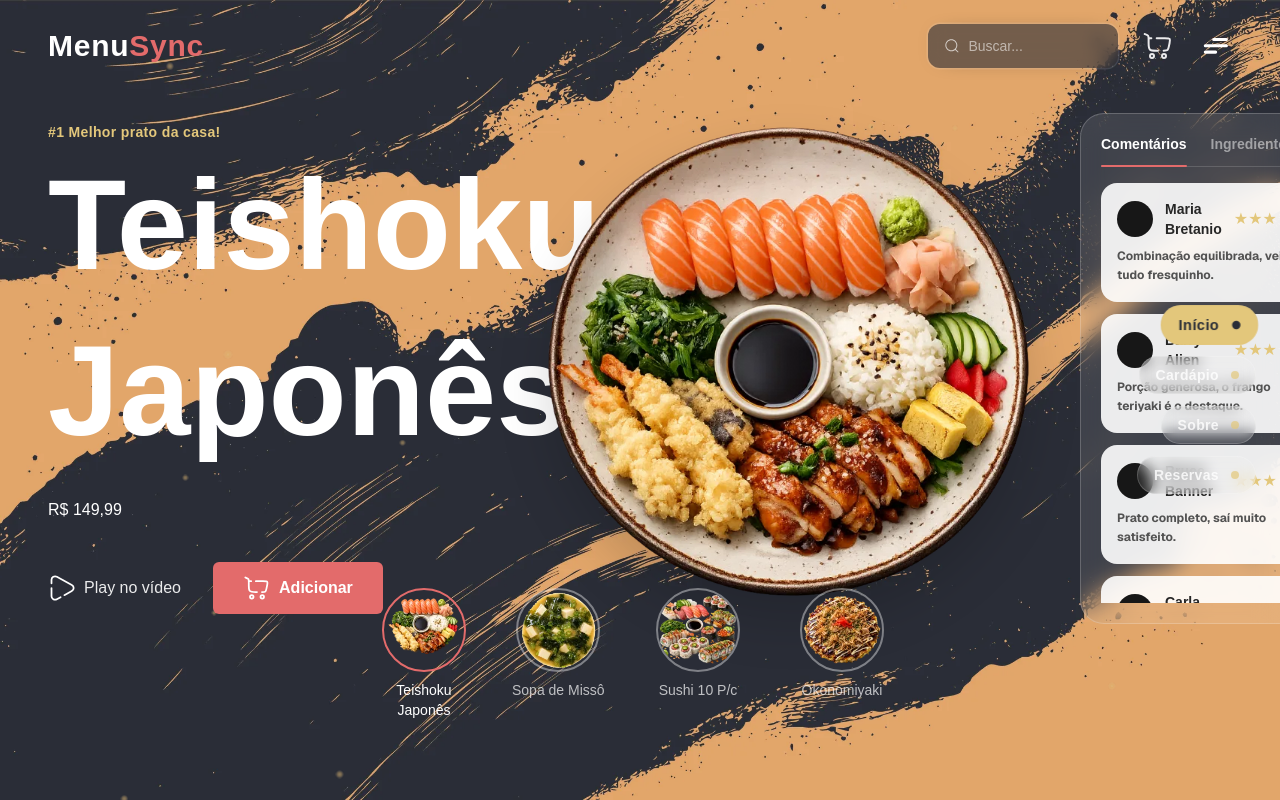
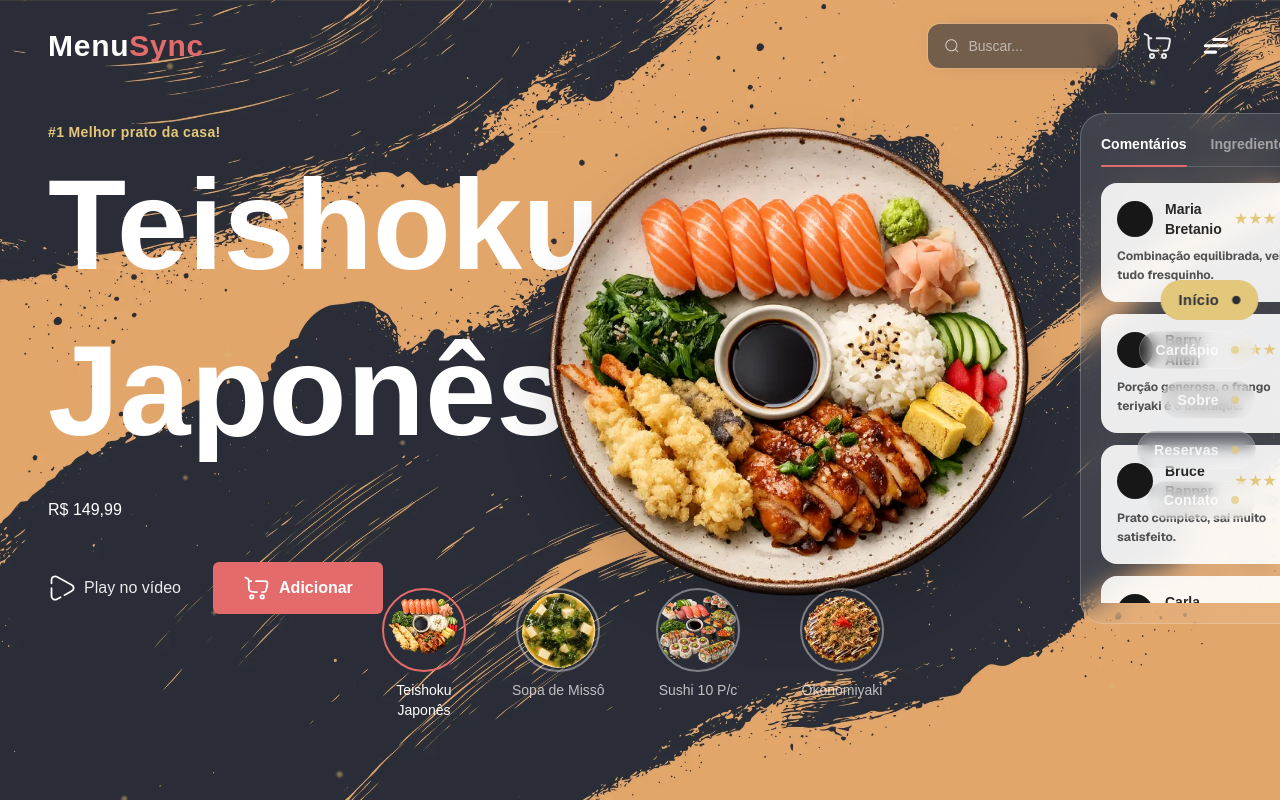
Before and after one commit to Thalles-Eduardo/MenuSync, a Next.js app: page / in a window 1280 px wide. Built offline with nearby package versions, Linux system fonts and the light colour scheme; a web font is replaced by a local one.

Commit message:
feat(home): registra painel Contato (cupom + footer) na roleta

```diff
--- a/app/(site)/_components/SectionStage.tsx
+++ b/app/(site)/_components/SectionStage.tsx
@@ -9,6 +9,7 @@
 import MenuBento from "./MenuBento";
 import AboutSection from "./AboutSection";
 import ReservasCTA from "./ReservasCTA";
+import FooterSection from "./FooterSection";
 import SectionRoulette, { type RouletteItem } from "./SectionRoulette";
 
 const ITEMS: RouletteItem[] = [
@@ -16,6 +17,7 @@
   { id: "cardapio", label: "Cardápio" },
   { id: "sobre", label: "Sobre" },
   { id: "reservas", label: "Reservas" },
+  { id: "contato", label: "Contato" },
 ];
 
 export default function SectionStage({ dishes }: { dishes: Dish[] }) {
@@ -172,6 +174,11 @@
         <div className={panelClass}>
           <ReservasCTA active={activeIndex === 3} />
         </div>
+
+        {/* Painel 4 — Contato (cupom + footer) */}
+        <div className={panelClass}>
+          <FooterSection active={activeIndex === 4} onNavigate={goTo} />
+        </div>
       </div>
 
       {/* Prato voador (overlay) — usado na transição Início↔Cardápio */}
```
